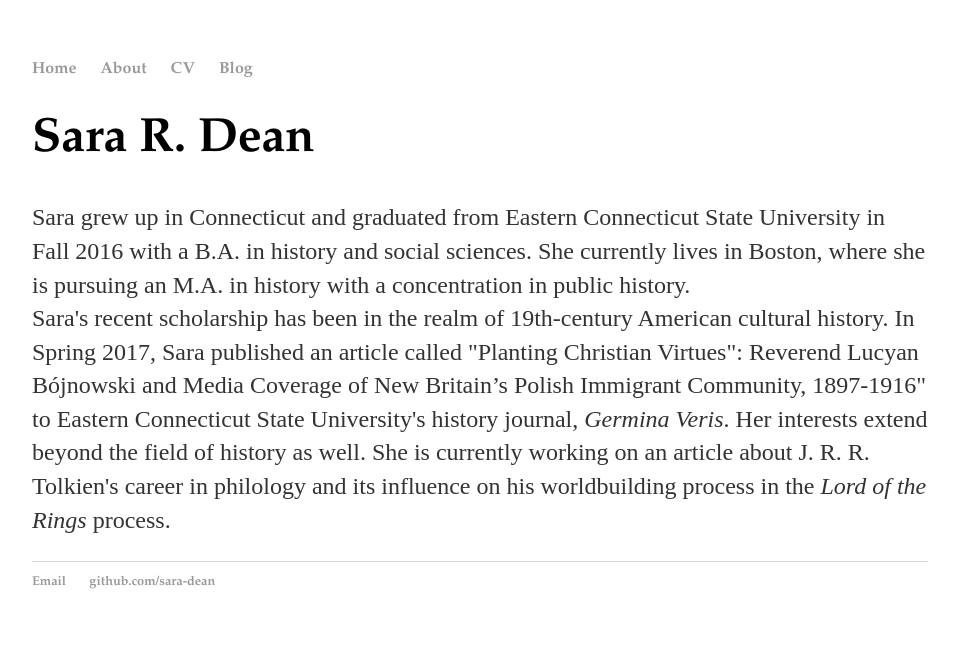
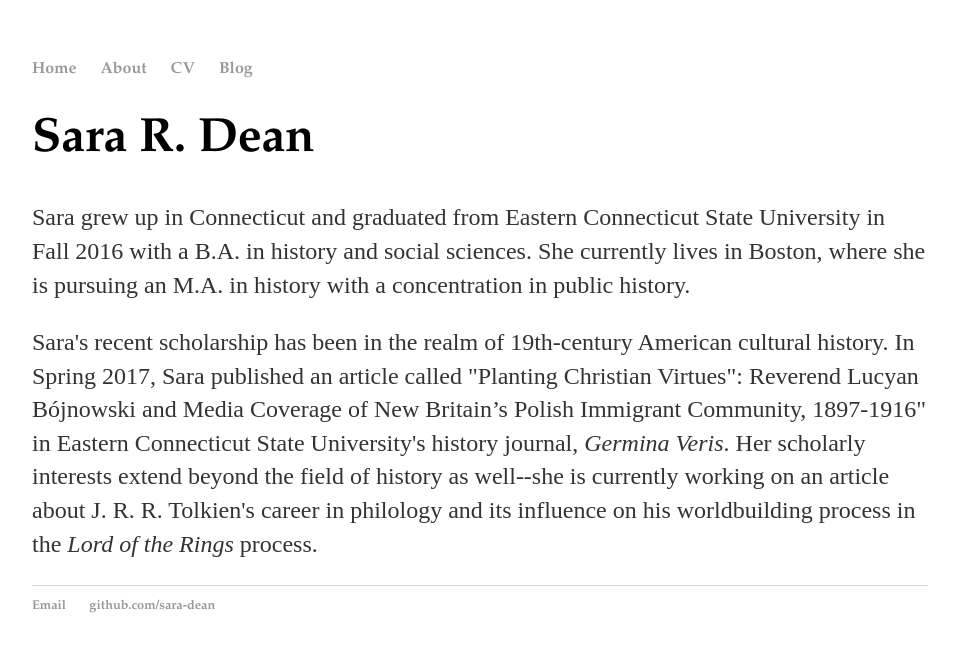
Before and after one commit to sara-dean/sara-dean.github.io, a Jekyll site: the page built from about.html, in a window 1280 px wide. Shown: the top 652 px of the page, without its empty margins (160-1119 px from the left). Built offline with Jekyll 4.4.1, drawn with Linux system fonts in a browser that asks for light colours.

Commit message:
Update about.html

```diff
--- a/about.html
+++ b/about.html
@@ -5,6 +5,6 @@ title: About
 <div class="blurb">
 	<h1>Sara R. Dean</h1>
 	<p>Sara grew up in Connecticut and graduated from Eastern Connecticut State University in Fall 2016 with a B.A. in history and social sciences. She currently lives in Boston, where she is pursuing an M.A. in history with a concentration in public history.
-	<br>
-	Sara's recent scholarship has been in the realm of 19th-century American cultural history. In Spring 2017, Sara published an article called "Planting Christian Virtues": Reverend Lucyan Bójnowski and Media Coverage of New Britain’s Polish Immigrant Community, 1897-1916" to Eastern Connecticut State University's history journal, <i>Germina Veris</i>. Her interests extend beyond the field of history as well. She is currently working on an article about J. R. R. Tolkien's career in philology and its influence on his worldbuilding process in the <i>Lord of the Rings</i> process.</p>
+	<p>
+	Sara's recent scholarship has been in the realm of 19th-century American cultural history. In Spring 2017, Sara published an article called "Planting Christian Virtues": Reverend Lucyan Bójnowski and Media Coverage of New Britain’s Polish Immigrant Community, 1897-1916" in Eastern Connecticut State University's history journal, <i>Germina Veris</i>. Her scholarly interests extend beyond the field of history as well--she is currently working on an article about J. R. R. Tolkien's career in philology and its influence on his worldbuilding process in the <i>Lord of the Rings</i> process.</p>
 </div><!-- /.blurb -->
```
